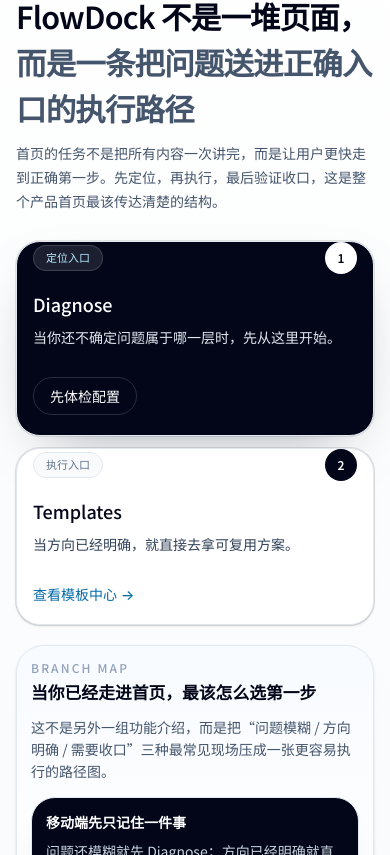
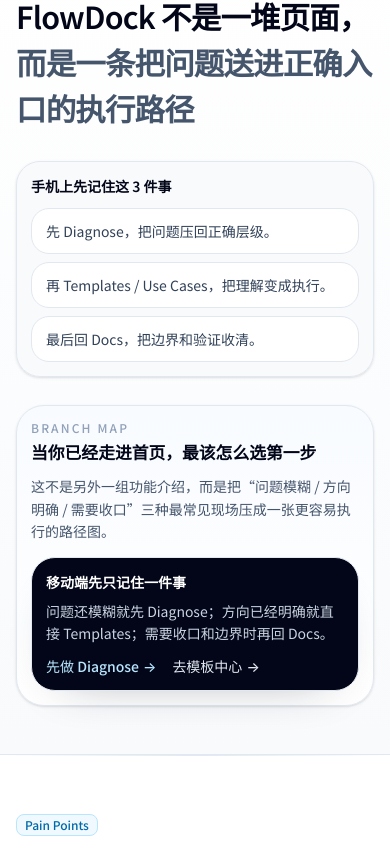
Before and after one commit to qz057/-123, a Next.js app: page / in a window 390 px wide. Shown: the part 1109-1964 px from the top of the page. Built offline with nearby package versions, Linux system fonts and the light colour scheme.

Commit message:
style: trim FlowDock homepage mobile rhythm

```diff
--- a/components/sections/home/core-capabilities.tsx
+++ b/components/sections/home/core-capabilities.tsx
@@ -74,7 +74,7 @@
                   primary
                     ? "rounded-[1.5rem] border border-slate-200 bg-slate-950 py-0 text-white shadow-[0_20px_60px_-34px_rgba(15,23,42,0.5)] sm:rounded-[1.75rem]"
                     : index === 2
-                      ? "rounded-[1.5rem] border border-slate-200 bg-white py-0 shadow-sm md:col-span-2 xl:col-span-1 sm:rounded-[1.75rem]"
+                      ? "hidden rounded-[1.75rem] border border-slate-200 bg-white py-0 shadow-sm sm:block md:col-span-2 xl:col-span-1"
                       : "rounded-[1.5rem] border border-slate-200 bg-white py-0 shadow-sm sm:rounded-[1.75rem]"
                 }
               >
--- a/components/sections/home/product-journey.tsx
+++ b/components/sections/home/product-journey.tsx
@@ -79,9 +79,18 @@
                 FlowDock 不是一堆页面，
                 <span className="block text-slate-600">而是一条把问题送进正确入口的执行路径</span>
               </h2>
-              <p className="max-w-3xl text-sm leading-6 text-slate-600 sm:text-[15px] sm:leading-6">
+              <p className="hidden max-w-3xl text-sm leading-6 text-slate-600 sm:block sm:text-[15px] sm:leading-6">
                 首页的任务不是把所有内容一次讲完，而是让用户更快走到正确第一步。先定位，再执行，最后验证收口，这是整个产品首页最该传达清楚的结构。
               </p>
+            </div>
+          </div>
+
+          <div className="rounded-[1.5rem] border border-slate-200 bg-slate-50/70 p-3.5 shadow-sm md:hidden">
+            <p className="text-sm font-semibold text-slate-950">手机上先记住这 3 件事</p>
+            <div className="mt-3 grid gap-2">
+              <div className="rounded-2xl border border-slate-200 bg-white px-3.5 py-2.5 text-sm leading-6 text-slate-700">先 Diagnose，把问题压回正确层级。</div>
+              <div className="rounded-2xl border border-slate-200 bg-white px-3.5 py-2.5 text-sm leading-6 text-slate-700">再 Templates / Use Cases，把理解变成执行。</div>
+              <div className="rounded-2xl border border-slate-200 bg-white px-3.5 py-2.5 text-sm leading-6 text-slate-700">最后回 Docs，把边界和验证收清。</div>
             </div>
           </div>
 
@@ -103,7 +112,7 @@
 
         <div className="relative">
           <div className="absolute left-8 right-8 top-8 hidden h-px bg-gradient-to-r from-sky-200 via-slate-200 to-slate-200 xl:block" />
-          <div className="grid gap-3 md:grid-cols-2 xl:grid-cols-4 xl:gap-3.5">
+          <div className="hidden gap-3 md:grid md:grid-cols-2 xl:grid-cols-4 xl:gap-3.5">
             {journey.map((item, index) => {
               const isPrimary = index === 0;
               const hideOnMobile = index === 3;
```
